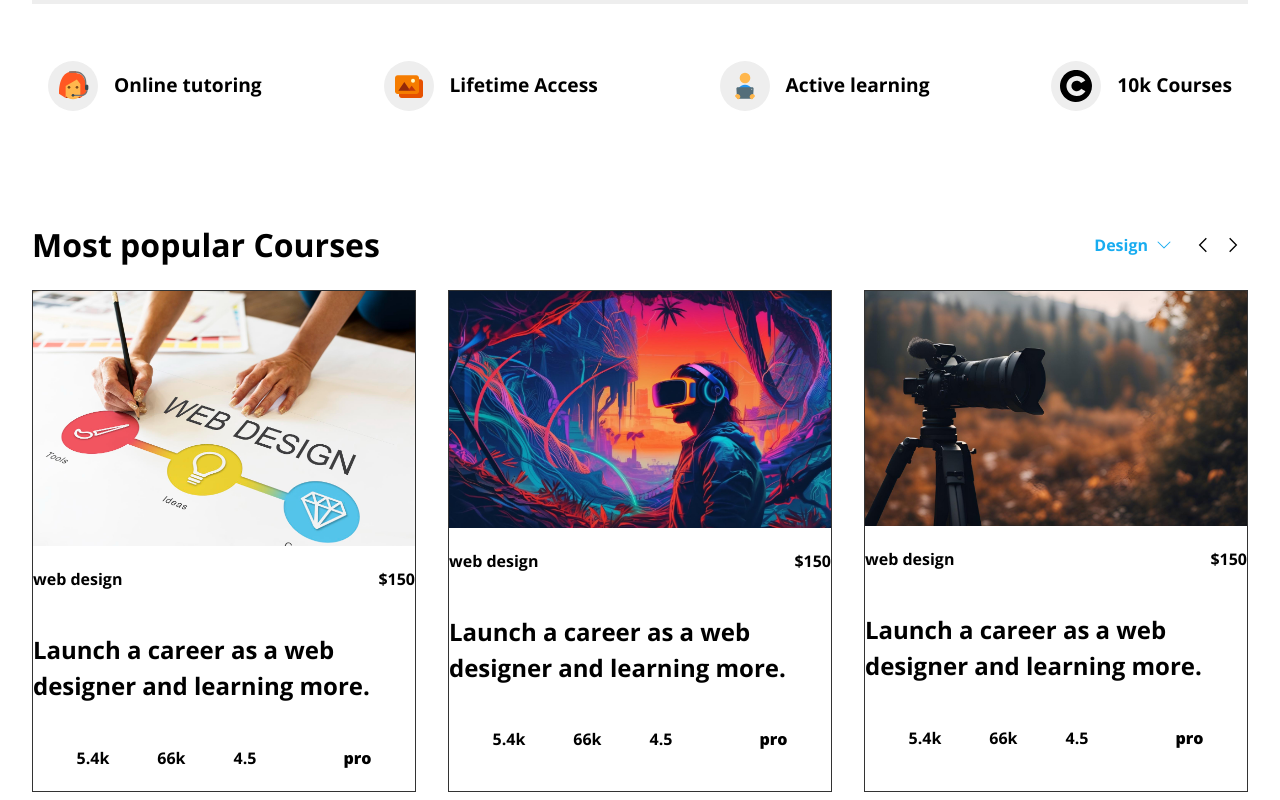
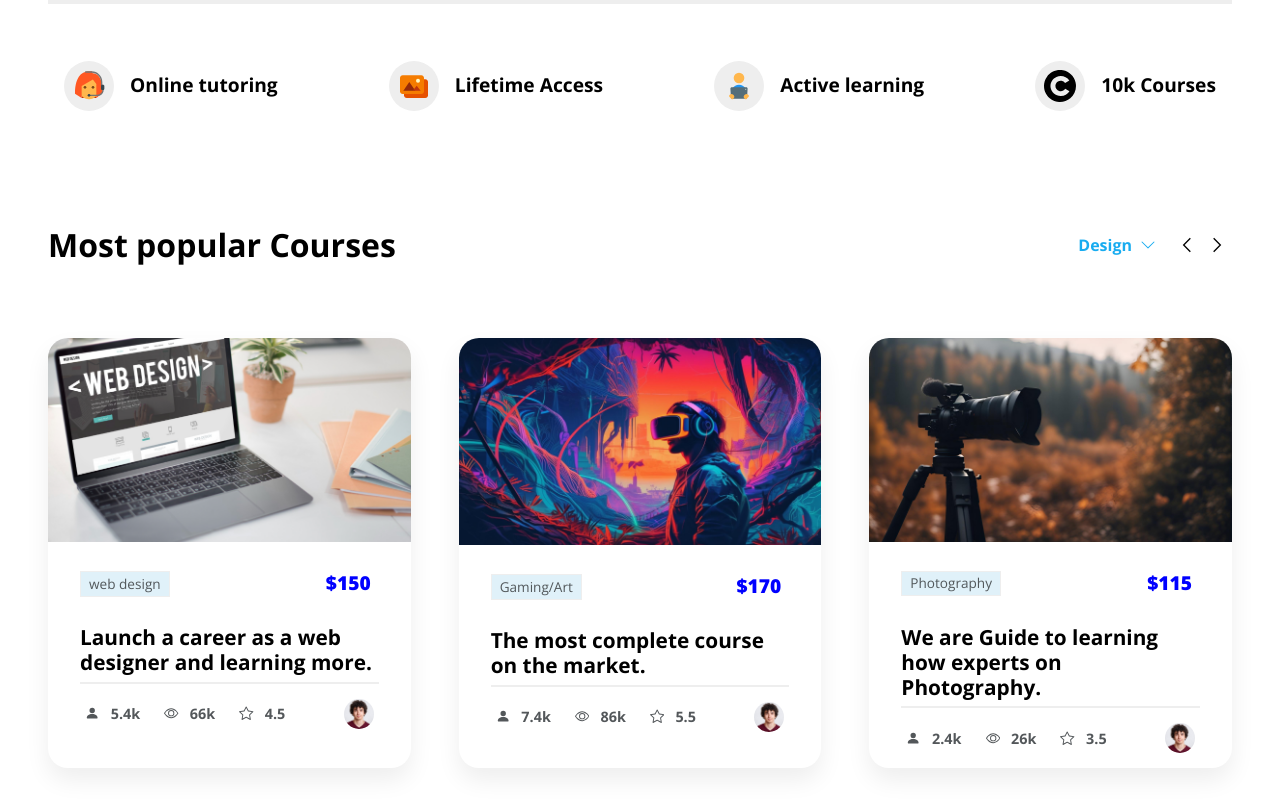
Before and after one commit to Nathanim1919/E-learning, a React (Vite) app in the folder client/: page / in a window 1280 px wide. Shown: the part 788-1588 px from the top of the page. Built offline with nearby package versions, Linux system fonts and the light colour scheme.

Commit message:
create course component

```diff
--- a/client/src/components/header/headerStyle.js
+++ b/client/src/components/header/headerStyle.js
@@ -5,7 +5,7 @@ export const HeaderContainer = styled.div`
     display: flex;
     justify-content: space-between;
     align-items: center;
-    padding: 0 2rem;
+    padding: 0 3rem;
     position: fixed;
     z-index: 15;
     background-color: #fff;
--- a/client/src/components/popularCourses/Courses.jsx
+++ b/client/src/components/popularCourses/Courses.jsx
@@ -5,12 +5,16 @@ import {
 } from 'react-icons/gr';
 import { CourseContainer } from './coursesStyle';
 import {
-    BsChevronDown
+    BsChevronDown,
+    BsEye,
+    BsFillPersonFill,
+    BsStar
 } from 'react-icons/bs';
 
 import PcourseImg1 from '../../assets/courses/design.jpg'
 import PcourseImg2 from '../../assets/courses/gaming.jpg'
 import PcourseImg3 from '../../assets/courses/photo.jpg'
+import InstructorImg from '../../assets/instructors/instructor.jpg'
 
 function Courses() {
   return (
@@ -41,23 +45,26 @@ function Courses() {
                                 <h4>web design</h4>
                                 <h4>$150</h4>
                             </div>
-                            <div>
-                                <h2>Launch a career as a web designer and learning more.</h2>
-                            </div>
 
+                            <h2>Launch a career as a web designer and learning more.</h2>
                             <div className='rating-info'>
                                 <div>
                                     <div>
+                                        < BsFillPersonFill/>
                                         <h4>5.4k</h4>
                                     </div>
                                     <div>
+                                         <BsEye/>
                                         <h4>66k</h4>
                                     </div>
                                     <div>
+                                         < BsStar/>
                                         <h4>4.5</h4>
                                     </div>
                                 </div>
-                                <div>pro</div>
+                                <div className="instructor">
+                                    <img src={InstructorImg} alt=""/>
+                                </div>
                             </div>
                         </div>
                     </div>
@@ -65,26 +72,31 @@ function Courses() {
                         <img src={PcourseImg2} alt=''/>
                         <div className='content'>
                             <div  className='cost'>
-                                <h4>web design</h4>
-                                <h4>$150</h4>
+                                <h4>Gaming/Art</h4>
+                                <h4>$170</h4>
                             </div>
-                            <div>
-                                <h2>Launch a career as a web designer and learning more.</h2>
-                            </div>
+
+                                <h2>The most complete course on the market.</h2>
+
 
                             <div className = 'rating-info' >
                                 <div>
                                     <div>
-                                        <h4>5.4k</h4>
+                                        < BsFillPersonFill/>
+                                        <h4>7.4k</h4>
                                     </div>
                                     <div>
-                                        <h4>66k</h4>
+                                         <BsEye/>
+                                        <h4>86k</h4>
                                     </div>
                                     <div>
-                                        <h4>4.5</h4>
+                                         < BsStar/>
+                                        <h4>5.5</h4>
                                     </div>
                                 </div>
-                                <div>pro</div>
+                                <div className="instructor">
+                                    <img src={InstructorImg} alt=""/>
+                                </div>
                             </div>
                         </div>
                     </div>
@@ -92,26 +104,31 @@ function Courses() {
                         <img src={PcourseImg3} alt=''/>
                         <div className='content'>
                             <div  className='cost'>
-                                <h4>web design</h4>
-                                <h4>$150</h4>
+                                <h4>Photography</h4>
+                                <h4>$115</h4>
                             </div>
-                            <div>
-                                <h2>Launch a career as a web designer and learning more.</h2>
-                            </div>
+
+                                <h2>We are Guide to learning how experts on Photography.</h2>
+
 
                             <div className = 'rating-info' >
                                 <div>
                                     <div>
-                                        <h4>5.4k</h4>
+                                        < BsFillPersonFill/>
+                                        <h4>2.4k</h4>
                                     </div>
                                     <div>
-                                        <h4>66k</h4>
+                                        <BsEye/>
+                                        <h4>26k</h4>
                                     </div>
                                     <div>
-                                        <h4>4.5</h4>
+                                        < BsStar/>
+                                        <h4>3.5</h4>
                                     </div>
                                 </div>
-                                <div>pro</div>
+                                <div className="instructor">
+                                    <img src={InstructorImg} alt=""/>
+                                </div>
                             </div>
                         </div>
                     </div>
--- a/client/src/components/popularCourses/coursesStyle.js
+++ b/client/src/components/popularCourses/coursesStyle.js
@@ -3,6 +3,7 @@ import styled from "styled-components";
 
 export const CourseContainer = styled.div`
     display: grid;
+    margin-bottom: 2rem;
 
     .header, .sliders {
         display: flex;
@@ -47,11 +48,16 @@ export const CourseContainer = styled.div`
       .PopularCourses{
             display: grid;
             grid-template-columns: repeat(auto-fit, minmax(300px, 1fr));
-            gap: 2rem;
+            gap: 3rem;
+            margin-top: 3rem;
 
             .course{
-                border: 1px solid #333;
+                box-shadow: 0 12px 24px rgba(0,0,0,.07);
+                border-radius: 20px;
+                overflow: hidden;
                 display: grid;
+                grid-template-rows: .4fr .6fr;
+                height: 100%;
 
                 img{
                     width: 100%;
@@ -59,30 +65,80 @@ export const CourseContainer = styled.div`
                     object-fit: cover;
                 }
 
-                .content{
+                div.content{
                     display: flex;
                     flex-direction: column;
+                    gap: 0rem;
+                    padding:0 2rem;
 
                     >*{
-                        margin: 0;
+                        margin: 0rem;
+                    }
+
+                    >h2{
+                        font-size: 1.3rem;
+                        line-height: 1.2;
+                        border-bottom: 2px solid #eee;
+                        padding-bottom: 0.4rem;
                     }
 
                     .cost{
                         display: flex;
                         justify-content: space-between;
                         align-items: center;
+
+                        h4{
+                            font-size: .85rem;
+                            border: 1px solid #eee;
+                            background-color: #E0F1F9;
+                            color: #52585B;
+                            padding: 0.1rem .5rem;
+                            font-weight: 300;
+                        }
+
+                        h4:nth-child(2){
+                            font-size: 1.2rem;
+                            color:blue;
+                            background-color: transparent;
+                            font-weight: 800;
+                            border: none;
+                        }
                     }
 
                     .rating-info{
                         display: flex;
                         justify-content: space-around;
                         align-items: center;
+                        gap: 3rem;
 
                         >div:nth-child(1){
                             display: flex;
                             justify-content: space-between;
                             align-items: center;
-                            gap: 3rem;
+                            gap: 1.5rem;
+
+                            >div{
+                                font-weight: 100;
+                                font-size:.9rem;
+                                color: #53575A;
+                                display: flex;
+                                justify-content: space-between;
+                                align-items: center;
+                                gap: .7rem;
+                            }
+                        }
+                    }
+
+                    .instructor{
+                        width: 30px;
+                        height: 30px;
+                        border-radius: 50%;
+                        overflow: hidden;
+
+                        img{
+                            width: 100%;
+                            height: 100%;
+                            object-fit: cover;
                         }
                     }
                 }
--- a/client/src/index.css
+++ b/client/src/index.css
@@ -13,7 +13,7 @@
 
 body {
   margin: 0;
-  padding: 0 2rem;
+  padding: 0 3rem;
   box-sizing: border-box;
 }
 
```
Also changed, not shown: client/src/assets/courses/design.jpg, client/src/assets/instructors/instructor.jpg (added).
